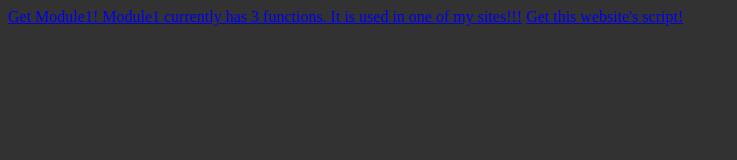
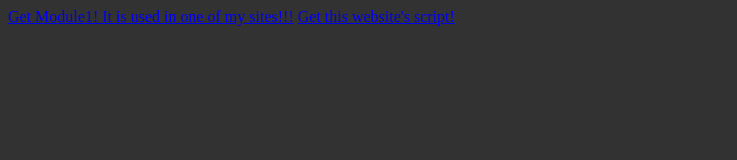
Before and after one commit to datastructure-d4ta/jsmodule, a plain HTML site: page index.html in a window 1280 px wide. Shown: the whole page, without its empty margins (0-737 px from the left). Drawn offline with Linux system fonts and the light colour scheme.

Commit message:
Update index.html

```diff
--- a/index.html
+++ b/index.html
@@ -9,6 +9,6 @@
     <title>my javascript modules</title>
   </head>
 <body>
-  <a class="button" href="/module1.js" download>Get Module1! Module1 currently has 3 functions. It is used in one of my sites!!!</a>
+  <a class="button" href="/module1.js" download>Get Module1! It is used in one of my sites!!!</a>
   <a class="button" href="/script.js" download>Get this website's script!</a>
 </body>
```
